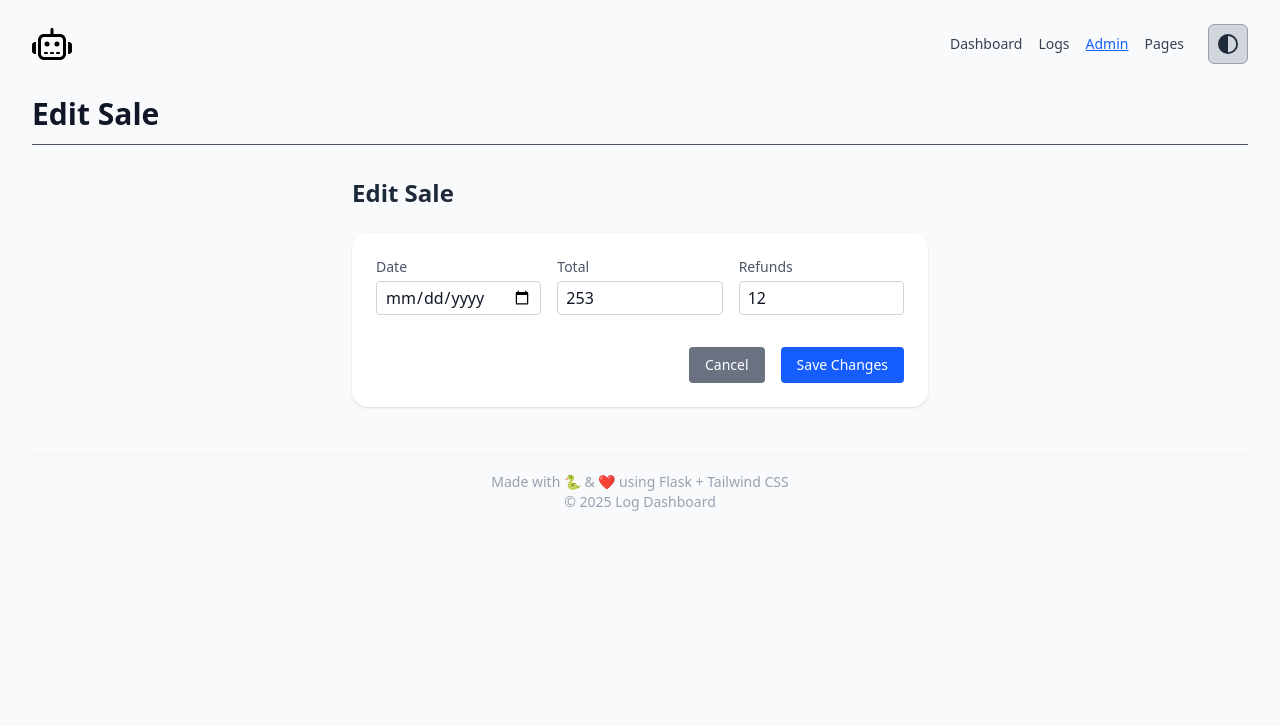
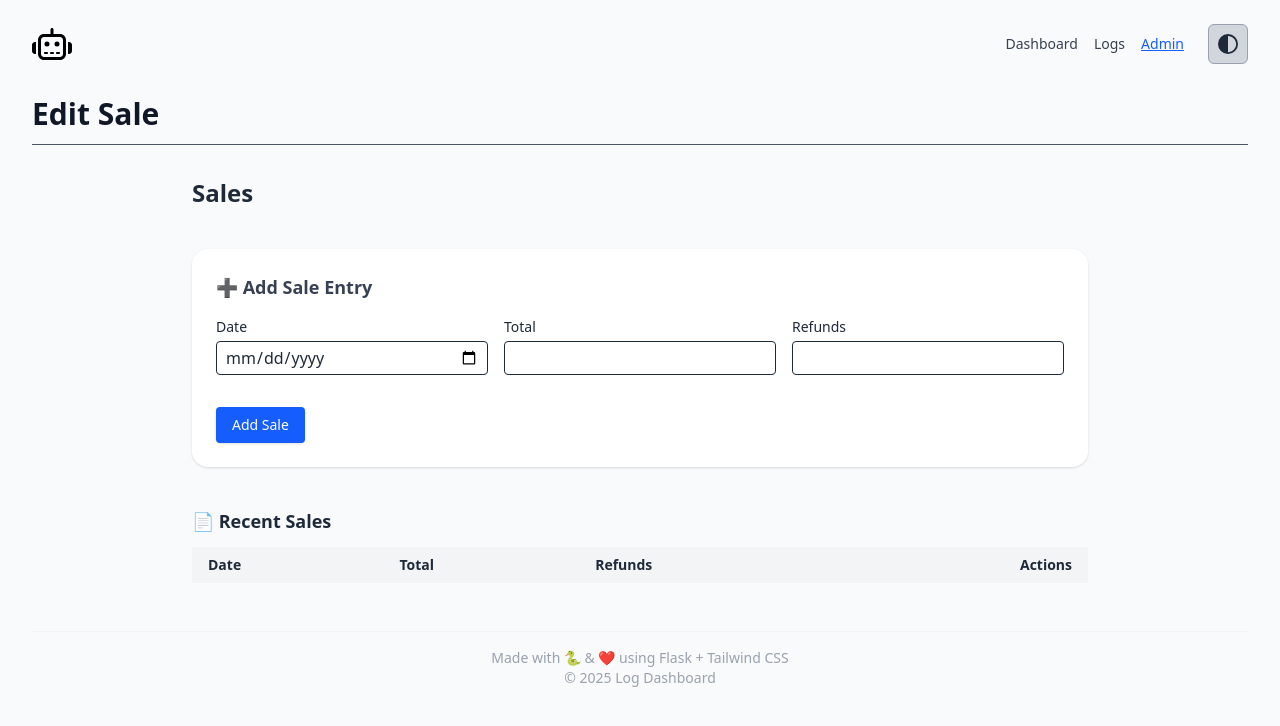
Before and after one commit to vaughn-taylor/python-playground, a Flask app: page /admin/edit/1 in a window 1280 px wide. Shown: the top 726 px of the page. Run offline with Flask 3, Linux system fonts and the light colour scheme; data comes from the database, SQL or seed files in the repository; both versions use the stored data as it was after the commit; lists and menus that the app fills with data are empty; style sheets or scripts are compiled from the project's sources.

Commit message:
refactored the whole shebang

```diff
--- a/src/backend/routes/dashboard.py
+++ b/src/backend/routes/dashboard.py
@@ -12,7 +12,7 @@ dashboard_bp = Blueprint("dashboard", __name__)
 @dashboard_bp.route("/")
 def index():
     return render_template(
-        "index.html",
+        "frontend/index.html",
         get_asset_path=get_asset_path,
         page_title="Data Dashboard",
         page_icon="📊"
@@ -126,8 +126,17 @@ def api_mock_totals():
         "last_date": last_date
     })
 
-@dashboard_bp.route("/admin", methods=["GET", "POST"])
-def admin_panel():
+@dashboard_bp.route("/admin")
+def admin_dashboard():
+    return render_template(
+        "admin/dashboard.html",
+        page_title="Admin Dashboard",
+        page_icon="🛠️",
+        get_asset_path=get_asset_path
+    )
+
+@dashboard_bp.route("/admin/sales", methods=["GET", "POST"])
+def admin_sales():
     try:
         with get_db_cursor() as cursor:
             if request.method == "POST":
@@ -146,10 +155,10 @@ def admin_panel():
         sales = [Sale.from_row(r) for r in rows]
 
         return render_template(
-            "admin.html",
+            "admin/sales/list.html",  # ✅ correct template path
             get_asset_path=get_asset_path,
-            page_title="Admin",
-            page_icon="🛠️",
+            page_title="Sales",
+            page_icon="📊",
             sales=sales
         )
 
@@ -178,7 +187,7 @@ def edit_sale(sale_id):
             return "Sale not found", 404
 
         sale = Sale.from_row(row)
-        return render_template("edit_sale.html", sale=sale, get_asset_path=get_asset_path, page_title="Edit Sale", page_icon="✏️")
+        return render_template("admin/sales/list.html", sale=sale, get_asset_path=get_asset_path, page_title="Edit Sale", page_icon="✏️")
 
     except Exception as e:
         return f"Error: {e}", 500
@@ -201,7 +210,7 @@ def view_page(slug):
         if not row:
             return "Page not found", 404
         page = Page.from_row(row)
-    return render_template("page.html", page=page, page_title=page.title, get_asset_path=get_asset_path)
+    return render_template("frontend/page.html", page=page, page_title=page.title, get_asset_path=get_asset_path)
 
 
 @dashboard_bp.route("/admin/pages")
@@ -210,7 +219,7 @@ def admin_pages():
         cursor.execute("SELECT * FROM pages ORDER BY created_at DESC")
         rows = cursor.fetchall()
         pages = [Page.from_row(r) for r in rows]
-    return render_template("admin_pages.html", pages=pages, get_asset_path=get_asset_path, page_title="Pages", page_icon="📄")
+    return render_template("admin/pages/list.html", pages=pages, get_asset_path=get_asset_path, page_title="Pages", page_icon="📄")
 
 
 @dashboard_bp.route("/admin/pages/new", methods=["GET", "POST"])
@@ -229,7 +238,7 @@ def admin_new_page():
 
         return redirect("/admin/pages")
 
-    return render_template("admin_page_form.html", page=None, get_asset_path=get_asset_path, page_title="New Page", page_icon="➕")
+    return render_template("admin/pages/form.html", page=None, get_asset_path=get_asset_path, page_title="New Page", page_icon="➕")
 
 
 @dashboard_bp.route("/admin/pages/edit/<int:page_id>", methods=["GET", "POST"])
@@ -254,4 +263,4 @@ def admin_edit_page(page_id):
 
         page = Page.from_row(row)
 
-    return render_template("admin_page_form.html", page=page, get_asset_path=get_asset_path, page_title="Edit Page", page_icon="✏️")
+    return render_template("admin/pages/form.html", page=page, get_asset_path=get_asset_path, page_title="Edit Page", page_icon="✏️")
--- /dev/null
+++ b/src/backend/templates/admin/sales/list.html
@@ -0,0 +1,62 @@
+{% extends "layout/base.html" %}
+{% block content %}
+<div class="max-w-4xl mx-auto space-y-10">
+
+    <h1 class="text-2xl font-bold text-gray-800 dark:text-white">Sales</h1>
+
+    <!-- Add Sale Form -->
+    <form method="POST" class="bg-white dark:bg-gray-800 p-6 rounded-2xl shadow space-y-4">
+        <h2 class="text-lg font-semibold text-gray-700 dark:text-gray-200">➕ Add Sale Entry</h2>
+
+        <div class="grid grid-cols-1 md:grid-cols-3 gap-4">
+            <div>
+                <label for="date" class="block text-sm font-medium">Date</label>
+                <input type="date" name="date" required class="w-full mt-1 px-2 py-1 rounded border">
+            </div>
+            <div>
+                <label for="total" class="block text-sm font-medium">Total</label>
+                <input type="number" name="total" required class="w-full mt-1 px-2 py-1 rounded border">
+            </div>
+            <div>
+                <label for="refunds" class="block text-sm font-medium">Refunds</label>
+                <input type="number" name="refunds" required class="w-full mt-1 px-2 py-1 rounded border">
+            </div>
+        </div>
+
+        <button type="submit" class="mt-4 px-4 py-2 bg-blue-600 text-white rounded shadow text-sm">
+            Add Sale
+        </button>
+    </form>
+
+    <!-- Sales Table -->
+    <div class="overflow-x-auto">
+        <h2 class="text-lg font-semibold mb-3">📄 Recent Sales</h2>
+        <table class="min-w-full bg-white dark:bg-gray-900 text-sm">
+            <thead>
+                <tr class="bg-gray-100 dark:bg-gray-800 text-left">
+                    <th class="px-4 py-2">Date</th>
+                    <th class="px-4 py-2">Total</th>
+                    <th class="px-4 py-2">Refunds</th>
+                    <th class="px-4 py-2 text-right">Actions</th>
+                </tr>
+            </thead>
+            <tbody>
+                {% for sale in sales %}
+                <tr class="border-t border-gray-200 dark:border-gray-700">
+                    <td class="px-4 py-2">{{ sale.date.strftime("%Y-%m-%d") }}</td>
+                    <td class="px-4 py-2">{{ sale.total }}</td>
+                    <td class="px-4 py-2">{{ sale.refunds }}</td>
+                    <td class="px-4 py-2 text-right">
+                        <a href="{{ url_for('dashboard.edit_sale', sale_id=sale.id) }}"
+                            class="text-blue-600 hover:underline text-sm">✏️ Edit</a>
+                        <a href="{{ url_for('dashboard.delete_sale', sale_id=sale.id) }}"
+                            class="text-red-600 hover:underline text-sm ml-2"
+                            onclick="return confirm('Are you sure?');">🗑️ Delete</a>
+                    </td>
+                </tr>
+                {% endfor %}
+            </tbody>
+        </table>
+    </div>
+</div>
+{% endblock %}
--- a/src/backend/templates/components/navbar.html
+++ b/src/backend/templates/components/navbar.html
@@ -31,12 +31,8 @@
                         class="nav-link {% if '/logs' in request.path %}text-blue-600 dark:text-blue-400 underline{% endif %}">Logs</a>
                 </li>
                 <li>
-                    <a href="{{ url_for('dashboard.admin_panel') }}"
-                        class="nav-link {% if '/admin' in request.path %}text-blue-600 dark:text-blue-400 underline{% endif %}">Admin</a>
-                </li>
-                <li>
-                    <a href="{{ url_for('dashboard.admin_pages') }}"
-                        class="nav-link {% if '/admin/pages' in request.path %}text-blue-600 dark:text-blue-400 underline{% endif %}">Pages</a>
+                    <a href="{{ url_for('dashboard.admin_dashboard') }}" class="nav-link {% if request.path.startswith('/admin') and '/pages' not in request.path %}
+text-blue-600 dark:text-blue-400 underline{% endif %}">Admin</a>
                 </li>
             </ul>
 
@@ -56,8 +52,7 @@
         class="fixed inset-0 z-40 bg-white dark:bg-gray-900 flex flex-col items-center justify-start space-y-6 text-lg font-medium text-gray-800 dark:text-gray-100 transform translate-x-full transition-transform duration-300 ease-in-out md:hidden pt-24">
         <a href="{{ url_for('dashboard.index') }}" class="nav-link">Dashboard</a>
         <a href="{{ url_for('logs.index') }}" class="nav-link">Logs</a>
-        <a href="{{ url_for('dashboard.admin_panel') }}" class="nav-link">Admin</a>
-        <a href="{{ url_for('dashboard.admin_pages') }}" class="nav-link">Pages</a>
+        <a href="{{ url_for('dashboard.admin_dashboard') }}" class="nav-link">Admin</a>
     </div>
 
     <!-- Drawer Nav Script -->
--- a/src/backend/templates/edit_sale.html
+++ /dev/null
@@ -1,34 +0,0 @@
-{% extends "layout/base.html" %}
-
-{% block content %}
-<div class="max-w-xl mx-auto space-y-6">
-    <h1 class="text-2xl font-bold text-gray-800 dark:text-white">Edit Sale</h1>
-
-    <form method="POST" class="bg-white dark:bg-gray-800 p-6 rounded-2xl shadow space-y-4">
-        <div class="grid grid-cols-1 md:grid-cols-3 gap-4">
-            <div>
-                <label for="date" class="block text-sm text-gray-600 dark:text-gray-300">Date</label>
-                <input type="date" name="date" id="date" value="{{ sale.date }}" required
-                    class="w-full mt-1 px-2 py-1 rounded border border-gray-300 dark:border-gray-600 bg-white dark:bg-gray-800 text-gray-900 dark:text-gray-100">
-            </div>
-            <div>
-                <label for="total" class="block text-sm text-gray-600 dark:text-gray-300">Total</label>
-                <input type="number" name="total" id="total" value="{{ sale.total }}" required
-                    class="w-full mt-1 px-2 py-1 rounded border border-gray-300 dark:border-gray-600 bg-white dark:bg-gray-800 text-gray-900 dark:text-gray-100">
-            </div>
-            <div>
-                <label for="refunds" class="block text-sm text-gray-600 dark:text-gray-300">Refunds</label>
-                <input type="number" name="refunds" id="refunds" value="{{ sale.refunds }}" required
-                    class="w-full mt-1 px-2 py-1 rounded border border-gray-300 dark:border-gray-600 bg-white dark:bg-gray-800 text-gray-900 dark:text-gray-100">
-            </div>
-        </div>
-
-        <div class="flex justify-end gap-4 pt-4">
-            <a href="{{ url_for('dashboard.admin_panel') }}"
-                class="px-4 py-2 bg-gray-500 hover:bg-gray-600 text-white text-sm rounded">Cancel</a>
-            <button type="submit" class="px-4 py-2 bg-blue-600 hover:bg-blue-700 text-white text-sm rounded">Save
-                Changes</button>
-        </div>
-    </form>
-</div>
-{% endblock %}
```
Also changed, not shown: src/backend/routes/logs.py (+4 -4 lines), src/backend/templates/admin.html (deleted, +0 -68 lines), src/backend/templates/admin/dashboard.html (added, +22 -0 lines), data/app.db, src/backend/templates/admin/pages/form.html (renamed from src/backend/templates/admin_page_form.html), src/backend/templates/admin/pages/list.html (renamed from src/backend/templates/admin_pages.html), src/backend/templates/frontend/archive.html (renamed from src/backend/templates/archive.html), src/backend/templates/frontend/index.html (renamed from src/backend/templates/index.html), src/backend/templates/frontend/logs.html (renamed from src/backend/templates/logs.html), src/backend/templates/frontend/page.html (renamed from src/backend/templates/page.html), src/backend/templates/frontend/view.html (renamed from src/backend/templates/view.html).
